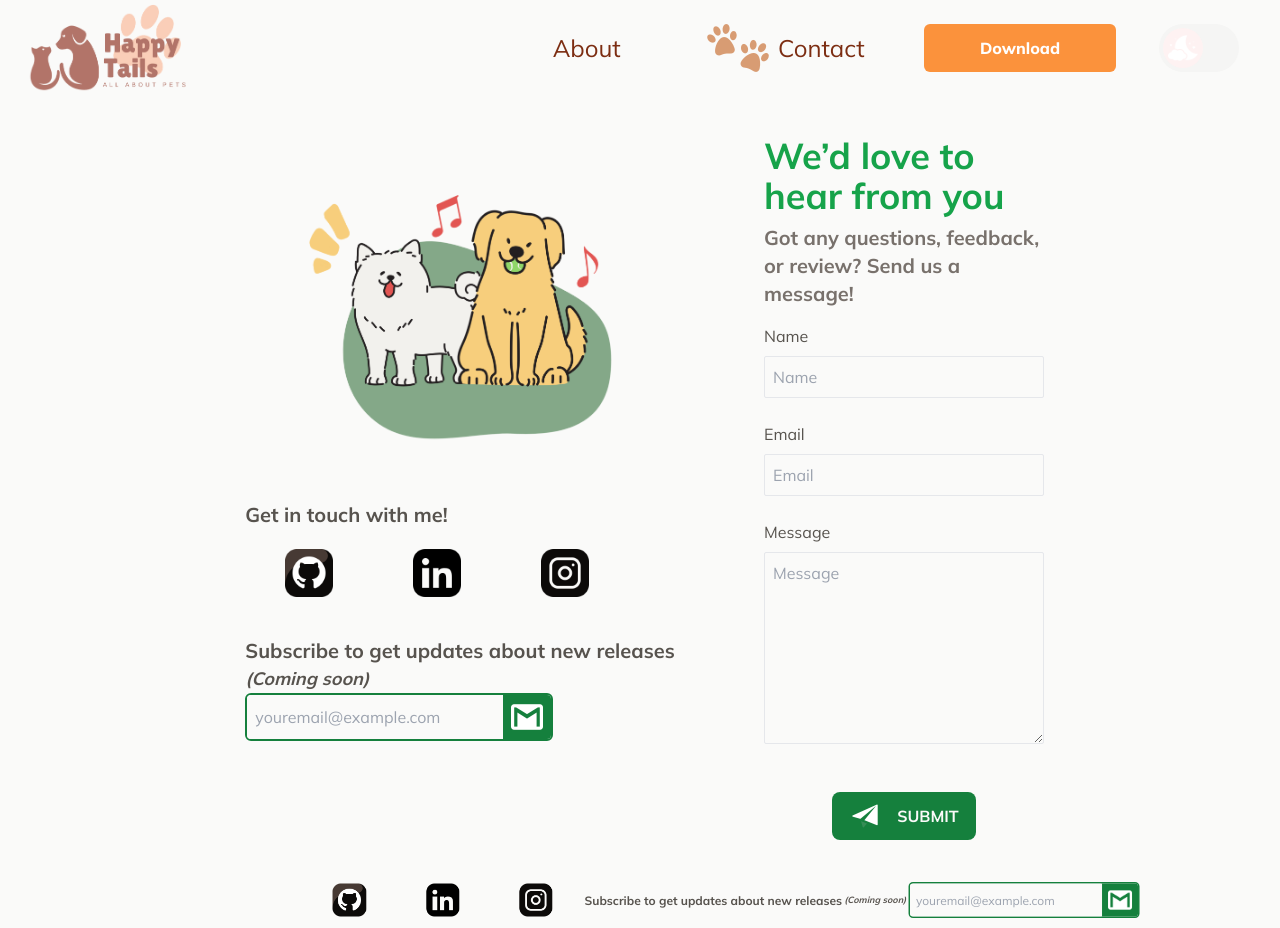
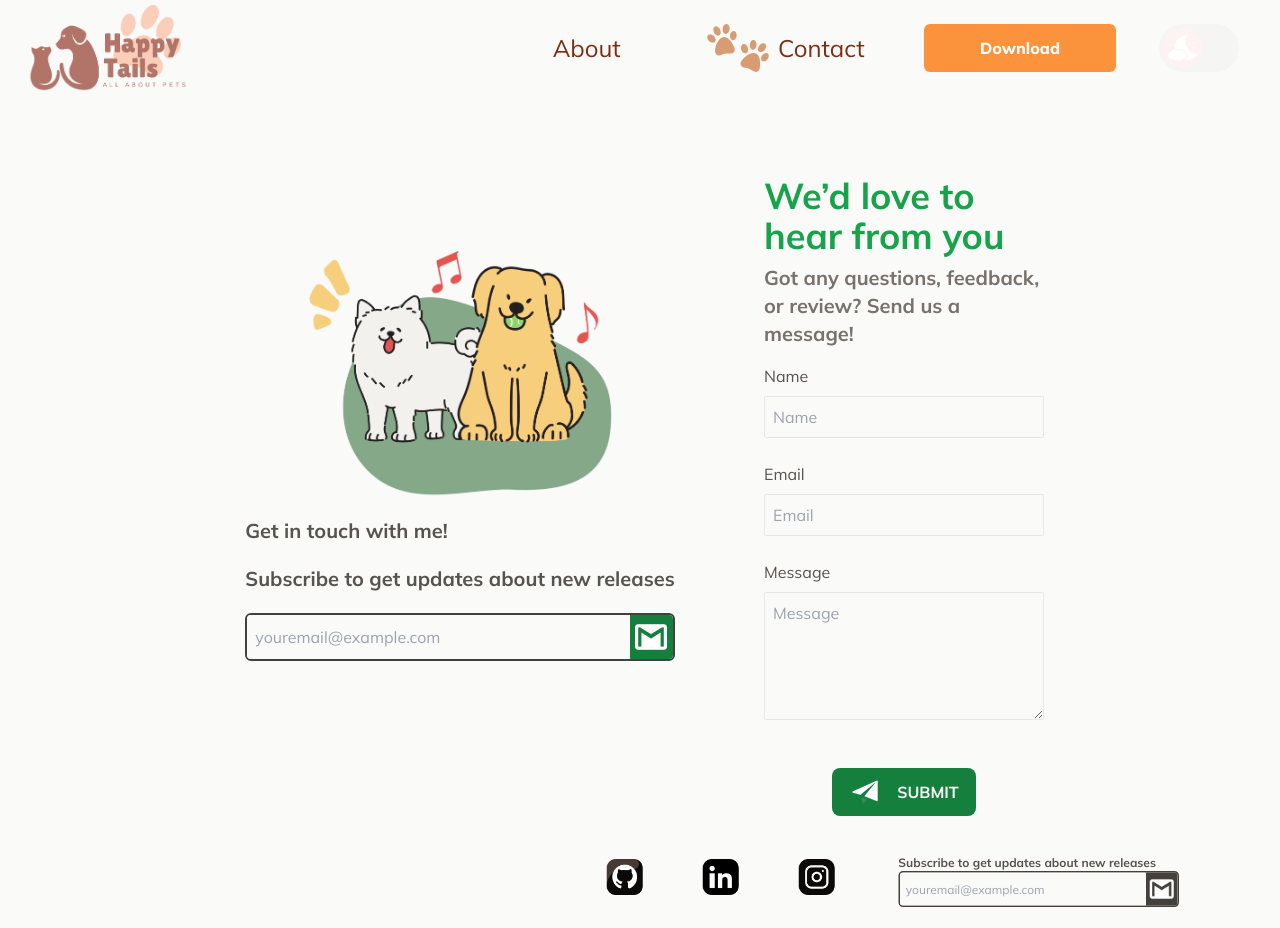
Before and after one commit to kalyntn97/happy-tails-website, a Next.js app: page /contact in a window 1280 px wide. After the commit the page ends 907 px from the top, so only its background shows below. Built offline with nearby package versions, Linux system fonts and the light colour scheme; a web font is replaced by a local one.

Commit message:
fix paddings and margins

```diff
--- a/src/app/about/page.tsx
+++ b/src/app/about/page.tsx
@@ -8,7 +8,7 @@ import ScrollAnimatedSection from "@/components/ScrollAnimatedSection";
 
 export default function Page() {
   return (
-    <div className="relative w-full flex flex-col items-center mt-10 lg:my-20">
+    <div className="relative w-full flex flex-col items-center py-10 lg:py-20">
       <h1 className="text-4xl font-bold mb-10">About us</h1>
       <motion.div variants={containerVariants} className="relative flex flex-col lg:flex-row w-full xl:w-2/3 lg:justify-end items-center mb-10">
         <motion.div variants={itemVariants} className="lg:absolute w-4/5 lg:w-1/2 h-auto mb-10 lg:mr-10 left-10 z-20 -rotate-12">
@@ -28,7 +28,7 @@ export default function Page() {
           </div>
         } />
         <ScrollAnimatedSection index={2} content={
-          <div className="w-full h-auto mb-10 lg:mr-12 z-20">
+          <div className="w-full h-auto lg:mr-12 z-20">
             <Image src={'/images/mission.png'} width={500} height={500} className="w-full h-auto object-contain" alt="a mission story" />
           </div>
         } />
--- a/src/app/contact/page.tsx
+++ b/src/app/contact/page.tsx
@@ -48,22 +48,16 @@ export default function Page() {
   }
 
   return (
-    <motion.div variants={containerVariants} initial='hidden' animate='visible' className="w-full flex flex-col lg:flex-row items-center justify-center px-5 sm:px-20 lg:py-10 xl:py-0">
+    <motion.div variants={containerVariants} initial='hidden' animate='visible' className="w-full flex flex-col lg:flex-row items-center justify-center px-5 pb-20 sm:px-20 lg:py-10">
       <motion.div variants={itemVariants} className="flex flex-col w-full lg:w-2/5 mb-10 lg:mr-20 items-center justify-center">
         <Image src={'/images/img-2.png'} width={1000} height={1000} alt='a drawing of 2 dogs playing' className="w-full xl:w-3/4 h-auto"/>
         <div>
-          <h2 className="text-base sm:text-xl mt-10">Get in touch with me!</h2>
+          <h2 className="text-base sm:text-xl mb-5">Get in touch with me!</h2>
           <ContactLinks />
         </div>
       </motion.div>
 
-      <motion.div variants={itemVariants}>
-
-      <Image src={'/images/img-1.png'} width={700} height={700} alt='a drawing pet stuff' className="hidden xl-block absolute right-0 bottom-5"/>
-      </motion.div>
-
-      <motion.form variants={itemVariants} onSubmit={handleSubmit} ref={form} className="relative flex flex-col w-full my-10 lg:w-1/2 xl:w-1/4 sm:mt-10">
-
+      <motion.form variants={itemVariants} onSubmit={handleSubmit} ref={form} className="relative flex flex-col w-full lg:w-1/2 xl:w-1/4 sm:mt-10">
         <h4 className="text-2xl sm:text-4xl font-bold mb-2 text-green-600 dark:text-green-600">We&rsquo;d love to hear from you</h4>
         <h3 className="text-base sm:text-xl font-bold text-stone-500">Got any questions, feedback, or review? Send us a message!</h3>
 
@@ -74,7 +68,7 @@ export default function Page() {
         <input required type="email" name="email" id='email' value={formData.email} onChange={(e) => handleChange(e)} className="rounded-sm p-2 my-2 border bg-stone-50 dark:bg-stone-800" placeholder="Email"/>
 
         <label htmlFor='message' className="mt-4 text-stone-600 dark:text-stone-200">Message</label>
-        <textarea required name="message" id='message' value={formData.message} onChange={(e) => handleChange(e)} className="rounded-sm p-2 my-2 h-48 border bg-stone-50 dark:bg-stone-800" placeholder="Message"/>
+        <textarea required name="message" id='message' value={formData.message} onChange={(e) => handleChange(e)} className="rounded-sm p-2 my-2 h-32 border bg-stone-50 dark:bg-stone-800" placeholder="Message"/>
 
         <button type='submit' className="group overflow-hidden flex flex-row w-36 h-12 mt-10 bg-green-700 dark:bg-green-800 items-center justify-center self-center rounded-lg hover:bg-green-500 hover:dark:bg-green-500 transition ease-in-out duration-300 delay-75 hover:-translate-y-1">
           <Image src={'/icons/send.png'} alt='a paperplane icon' width={32} height={32} className="mr-4 group-hover:rotate-45 group-hover:scale-110 group-hover:translate-x-8 duration-500" />
--- a/src/app/layout.tsx
+++ b/src/app/layout.tsx
@@ -16,10 +16,10 @@ export const metadata = {
 export default function RootLayout({ children }: { children: React.ReactNode }) {
   return (
     <html lang="en">
-      <body className={`${mulish.className} antialised text-orange-900 min-h-screen max-w-full w-full overflow-x-hidden flex flex-col bg-stone-50 dark:bg-stone-950 dark:text-red-50`}>
+      <body className={`${mulish.className} antialised text-orange-900 min-h-screen w-full flex flex-col bg-stone-50 dark:bg-stone-950 dark:text-red-50`}>
         <ThemeProvider attribute="class" defaultTheme="system" enableSystem={true}>
           <TopNavigation />
-          <main className='w-full content-container'>{children}</main>
+          <main className='w-full content-container overflow-x-hidden overflow-y-auto'>{children}</main>
           <Footer />
         </ThemeProvider>
       </body>
--- a/src/app/ui/globals.css
+++ b/src/app/ui/globals.css
@@ -48,6 +48,7 @@ body {
 
 .content-container {
   min-height: calc(100vh - 10rem);
+
 }
 
 .clip-card {
--- a/src/components/ContactLinks.tsx
+++ b/src/components/ContactLinks.tsx
@@ -17,8 +17,8 @@ function ContactLinks({ size }: Props) {
   const [subEmail, setSubEmail] = useState<string>('')
 
   return (
-    <div className={`group w-full h-full flex ${size === 'sm' ? 'scale-75 items-center justify-around' : 'scale-100 flex-col'}`}>
-      <div className={`flex ${size === 'sm' ? 'lg:w-1/3' : 'w-full mt-5 xl:justify-start justify-center'}`}>
+    <div className={`group w-fit flex ${size === 'sm' ? 'flex-row scale-75 items-center justify-between' : 'scale-100 flex-col'}`}>
+      <div className={`flex ${size === 'sm' ? 'flex justify-center items-center mb-2 mr-10' : 'xl:justify-start justify-center'} w-1/2 flex-row items-center`}>
         {contacts.map(contact =>
           <Link key={contact.name} href={contact.href} className="mx-10" target="_blank">
             <Image src={contact.icon} alt={`${contact.name} icon`} width={48} height={48} className="dark:hidden transition ease-in-out duration-300 hover:-translate-y-5" />
@@ -26,15 +26,16 @@ function ContactLinks({ size }: Props) {
           </Link>
         )}
       </div>
+      <div className={`${size === 'sm' ? 'hidden md:block flex flex-row w-96': 'lg:flex-col'} ml-auto`}>
+        <h2 className={`text-base ${size === 'sm' ? 'text-base' : 'text-base sm:text-xl mb-5'}`}>Subscribe to get updates about new releases</h2>
+        <div className={`group overflow-hidden flex flex-row items-center w-full h-12 border-2 ${size === 'sm' ? 'border-stone-700 dark:border-stone-800 hover:border-stone-500 hover:dark:border-stone-500' : 'border-stone-700 dark:border-stone-800 hover:border-stone-500 hover:dark:border-stone-500'} rounded-md transition ease-in-out duration-300`}>
+          <input required type="text" name="subEmail" id='subEmail' value={subEmail} onChange={e => setSubEmail(e.target.value)} className="w-full h-full rounded-sm p-2 bg-stone-50 dark:bg-stone-800" placeholder="youremail@example.com" />
+          <button className={`w-12 h-12 flex justify-center items-center ${size === 'sm' ? 'bg-stone-700 dark:bg-stone-800 group-hover:bg-stone-500 group-hover:dark:bg-stone-500' : 'bg-green-700 dark:bg-green-800 group-hover:bg-green-500 group-hover:dark:bg-green-500'} duration-300`}>
+            <Image src={'/icons/gmail-white.png'} alt={`a white mail icon`} width={48} height={48} className="size-8" />
+          </button>
+        </div>
+      </div>
 
-      <h2 className={`text-base ${size === 'sm' ? 'text-base' : 'text-base sm:text-xl mt-10 mb-5'}`}>Subscribe to get updates about new releases</h2>
-      <h5 className={`${size === 'sm' ? 'text-xs': 'text-lg -mt-5'}`}>(Coming soon)</h5>
-      <div className="group overflow-hidden flex flex-row items-center w-fit h-12 border-2 border-green-700 dark:border-green-800 rounded-md hover:border-green-500 hover:dark:border-green-500 transition ease-in-out duration-300">
-        <input required type="text" name="subEmail" id='subEmail' value={subEmail} onChange={e => setSubEmail(e.target.value)} className="w-64 h-full rounded-sm p-2 bg-stone-50 dark:bg-stone-800" placeholder="youremail@example.com" />
-        <button className="w-12 h-12 flex justify-center items-center bg-green-700 dark:bg-green-800 group-hover:bg-green-500 group-hover:dark:bg-green-500 duration-300">
-          <Image src={'/icons/gmail-white.png'} alt={`a white mail icon`} width={48} height={48} className="size-8" />
-        </button>
-      </div>
 
     </div>
   )
--- a/src/components/DownLoadCard.tsx
+++ b/src/components/DownLoadCard.tsx
@@ -21,7 +21,7 @@ export default function DownloadCard() {
         </Link>
         <h5 className="text-lg -mt-2">(Coming soon)</h5>
 
-        <motion.div variants={itemVariants} className="flex flex-row items-center">
+        <motion.div variants={itemVariants} className="flex flex-row w-full items-center justify-center">
           <Link pointer-events={links.appStore.active} href='' className="mr-1">
             <Image src={links.appStore.badge} width={500} height={250} alt='an app store badge' className="w-48 h-auto" />
           </Link>
--- a/src/components/Footer.tsx
+++ b/src/components/Footer.tsx
@@ -10,13 +10,8 @@ type Props = {}
 
 function Footer({}: Props) {
   return (
-    <div className='w-full h-12 pb-2 flex flex-row items-center justify-end'>
-      {/* <Link href={'/'}>
-        <Image src={'/icons/logo.png'} width={400} height={400} className="w-24 h-auto sm:w-32" alt="Happy Tails Logo" />
-      </Link> */}
-      <div className='ml-auto hidden sm:block'>
-        <ContactLinks size='sm' />
-      </div>
+    <div className='w-full h-12 flex flex-row items-center justify-end'>
+      <ContactLinks size='sm' />
     </div>
   )
 }
--- a/src/components/Testimonials.tsx
+++ b/src/components/Testimonials.tsx
@@ -17,7 +17,7 @@ function Testimonials() {
   const reviews = placeholderReviews
 
   return (
-    <div className='w-full flex flex-col mt-20 sm:mt-40 mb-10'>
+    <div className='w-full flex flex-col mt-40'>
       <ScrollAnimatedSection index={0} content={<h3 className='text-2xl xl:text-4xl sm:text-3xl text-center mb-10'>Featured Reviews</h3>} />
 
       <div className='flex flex-wrap w-full justify-center mt-5'>
```
Also changed, not shown: public/images/img-1.png (deleted).
